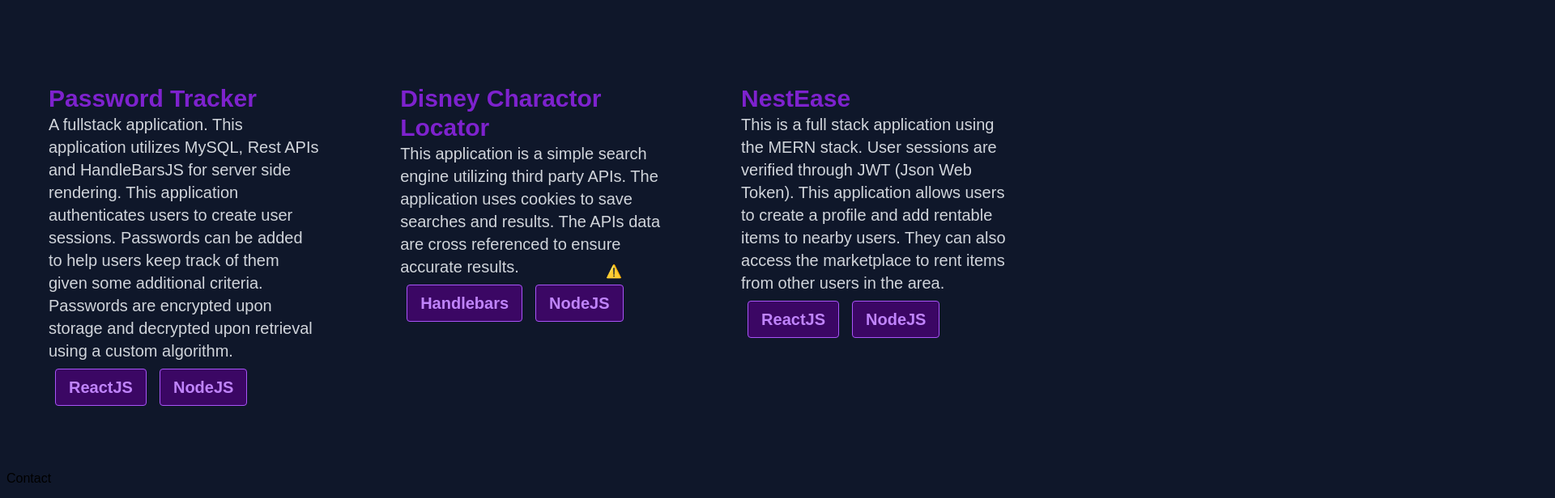
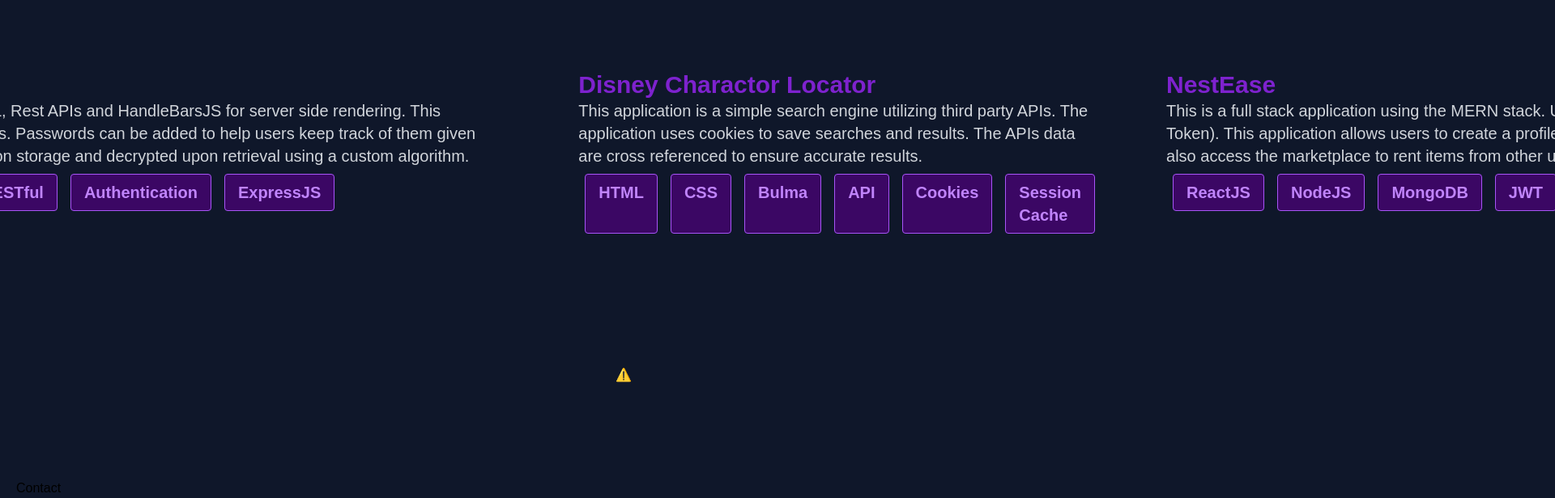
Before and after one commit to AlexanderBarlow/nextjs-portfolio, a Next.js app: page / in a window 1280 px wide. Shown: the part 2020-2636 px from the top of the page at 81% size, 1920 px wide, since content can reach past the window. Built offline with nearby package versions, Linux system fonts and the light colour scheme; no server answers; a web font is replaced by a local one.

Commit message:
mobile styling

```diff
--- a/components/Contact.js
+++ b/components/Contact.js
@@ -1,7 +1,10 @@
 import React from "react";
 
 function Contact() {
-  return <div className="">Contact</div>;
-}
+  return (
+  <>
+  <h1 className="h-fit">Contact</h1>;
+  </>
+)}
 
 export default Contact;
--- a/components/Projects.js
+++ b/components/Projects.js
@@ -9,16 +9,24 @@
     description: "A fullstack application. This application utilizes MySQL, Rest APIs and HandleBarsJS for server side rendering. This application authenticates users to create user sessions. Passwords can be added to help users keep track of them given some additional criteria. Passwords are encrypted upon storage and decrypted upon retrieval using a custom algorithm.",
     deployment: "https://password-tracker.herokuapp.com/login",
     repo: "https://github.com/AlexanderBarlow/password-tracker",
-    skill1: "ReactJS",
+    skill1: "HandleBarsJS",
     skill2: "NodeJS",
+    skill3: "MySQL",
+    skill4: "RESTful",
+    skill5: "Authentication",
+    skill6: "ExpressJS"
   },
   {
     name: "Disney Charactor Locator",
     description: "This application is a simple search engine utilizing third party APIs. The application uses cookies to save searches and results. The APIs data are cross referenced to ensure accurate results.",
     deployment: "https://alexanderbarlow.github.io/disney-character-locator/",
     repo: "https://github.com/AlexanderBarlow/disney-character-locator",
-    skill1: "Handlebars",
-    skill2: "NodeJS",
+    skill1: "HTML",
+    skill2: "CSS",
+    skill3: "Bulma",
+    skill4: "API",
+    skill5: "Cookies",
+    skill6: "Session Cache"
   },
   {
     name: "NestEase",
@@ -27,6 +35,10 @@
     repo: "https://github.com/AlexanderBarlow/rental-site",
     skill1: "ReactJS",
     skill2: "NodeJS",
+    skill3: "MongoDB",
+    skill4: "JWT",
+    skill5: "Materialize",
+    skill6: "GraphQL"
   },
 ];
 
@@ -37,15 +49,15 @@
 function Projects() {
   return (
     <section
-      className="lg:snap-center h-screen grid lg:grid-rows-3 justify-items-center align-middle grid-cols-1 grid-flow-row gap-4"
+      className="lg:snap-center h-screen lg:grid lg:grid-rows-3 justify-items-center align-middle grid-cols-1 grid-flow-row gap-4 items-center grid ml-64 mr-64"
       id="projects"
     >
       <a href="projects" className="hidden"></a>
       <div className="flex flex-100" id="lottie1">
         <h1 className="text-white text-6xl underline">Projects</h1>
       </div>
-      <div className="flex flex-100">
-        <div className="lg:flex lg:flex-100 space-x-4 col-start-1">
+      <div className="flex flex-auto">
+        <div className="lg:flex lg:flex-100 space-x-4 col-start-1 m-20 ml-72" >
           {projects.map((item) => (
             <div
               className={classNames(
@@ -60,13 +72,27 @@
                 <h1 className="text-purple-700 lg:text-3xl text-4xl font-bold">
                   {item.name}
                 </h1>
+                <div className="">
                 <p className="lg:text-xl text-2xl">{item.description}</p>
-                <ul className="flex justify-start">
-                  <li className="bg-purple-950 text-purple-400 font-semibold  lg:py-2 lg:px-4 py-1 px-1 border border-purple-500 rounded w-fit m-2 text-2xl lg:text-xl">
+                </div>
+                <ul className="flex justify-start list-inside">
+                  <li className="bg-purple-950 text-purple-400 font-semibold  lg:py-2 lg:px-4 py-1 px-1 border border-purple-500 rounded w-fit m-2 text-2xl lg:text-xl flex-25">
                     {item.skill1}
                   </li>
-                  <li className="bg-purple-950  text-purple-400 font-semibold  lg:py-2 lg:px-4 py-1 px-1 border border-purple-500 rounded w-fit m-2 text-2xl lg:text-xl">
+                  <li className="bg-purple-950  text-purple-400 font-semibold  lg:py-2 lg:px-4 py-1 px-1 border border-purple-500 rounded w-fit m-2 text-2xl lg:text-xl flex-25">
                     {item.skill2}
+                  </li>
+                  <li className="bg-purple-950 text-purple-400 font-semibold  lg:py-2 lg:px-4 py-1 px-1 border border-purple-500 rounded w-fit m-2 text-2xl lg:text-xl flex-25">
+                    {item.skill3}
+                  </li>
+                  <li className="bg-purple-950  text-purple-400 font-semibold  lg:py-2 lg:px-4 py-1 px-1 border border-purple-500 rounded w-fit m-2 text-2xl lg:text-xl flex-25">
+                    {item.skill4}
+                  </li>
+                  <li className="bg-purple-950 text-purple-400 font-semibold  lg:py-2 lg:px-4 py-1 px-1 border border-purple-500 rounded w-fit m-2 text-2xl lg:text-xl flex-25">
+                    {item.skill5}
+                  </li>
+                  <li className="bg-purple-950  text-purple-400 font-semibold  lg:py-2 lg:px-4 py-1 px-1 border border-purple-500 rounded w-fit m-2 text-2xl lg:text-xl flex-25">
+                    {item.skill6}
                   </li>
                 </ul>
               </a>
--- a/pages/_document.js
+++ b/pages/_document.js
@@ -15,7 +15,7 @@
           crossorigin="anonymous"
         ></script>
       </Head>
-      <body className="bg-slate-900 flex h-screen w-screen m-2">
+      <body className="bg-slate-900 flex h-screen w-screen m-5">
         <div id={"globalLoader"} >
           <div className="loader">
             <div />
```
